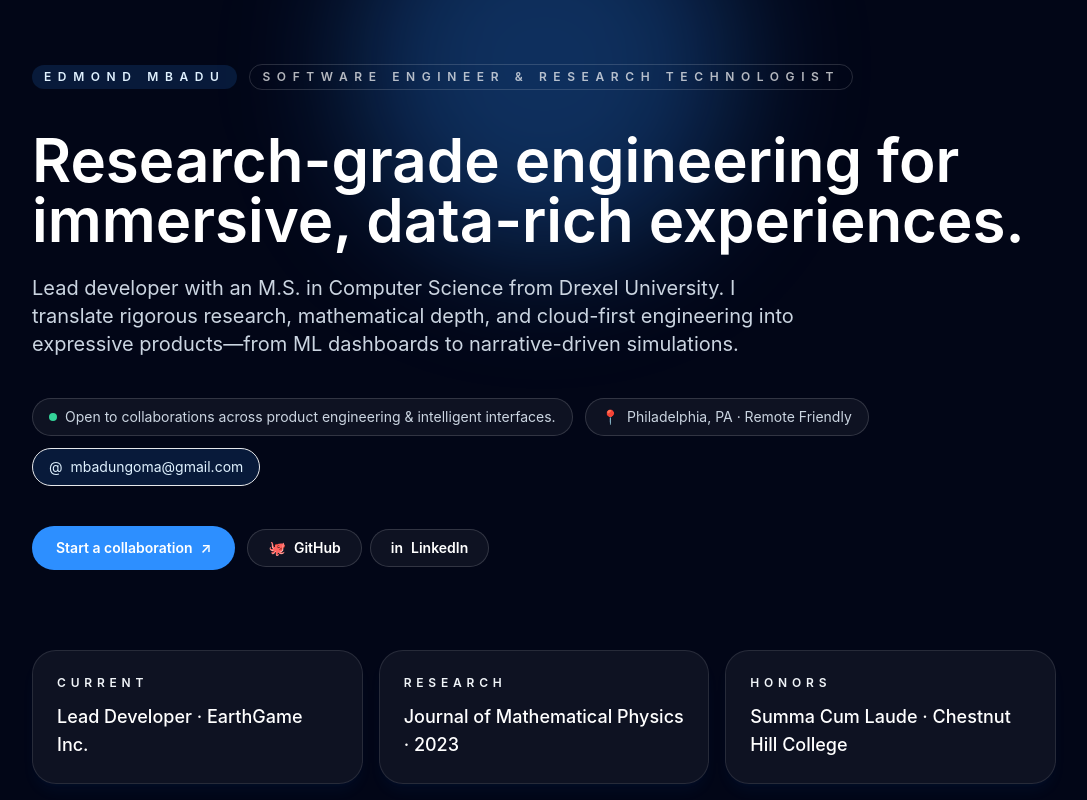
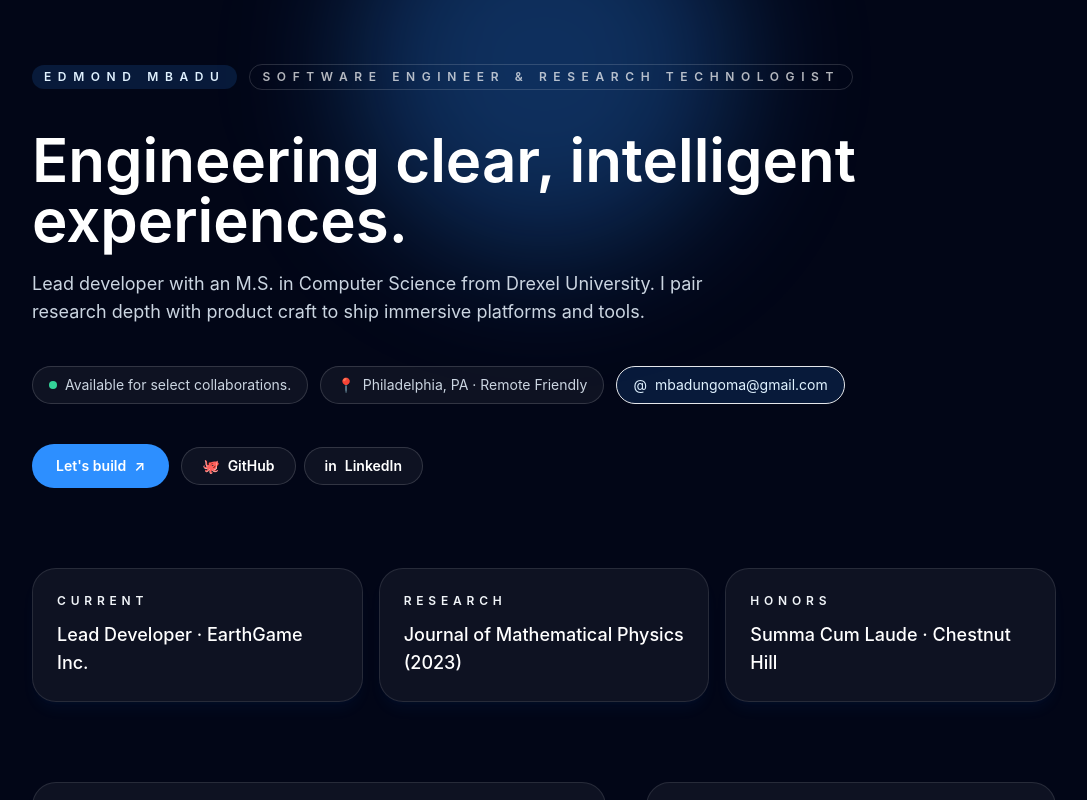
Before and after one commit to EdmondMbadu/edmond-portfolio, an Angular app: page / in a window 1280 px wide. Shown: the top 800 px of the page, without its empty margins (96-1183 px from the left). Built offline with nearby package versions, Linux system fonts and the light colour scheme.

Commit message:
updated the portfolio page

```diff
--- a/src/app/pages/portfolio/portfolio.component.html
+++ b/src/app/pages/portfolio/portfolio.component.html
@@ -12,16 +12,16 @@
         <span class="rounded-full border border-white/15 px-3 py-1 text-white/70">{{ hero.title }}</span>
       </div>
 
-      <div class="space-y-6">
+      <div class="space-y-5">
         <h1 class="text-4xl font-semibold leading-tight text-white md:text-5xl lg:text-6xl">
           {{ hero.tagline }}
         </h1>
-        <p class="max-w-3xl text-lg text-slate-300 md:text-xl">
+        <p class="max-w-2xl text-base text-slate-300 md:text-lg">
           {{ hero.summary }}
         </p>
       </div>
 
-      <div class="flex flex-wrap items-center gap-3 text-sm text-slate-300">
+      <div class="flex flex-wrap items-center gap-3 text-xs text-slate-300 md:text-sm">
         <span class="inline-flex items-center gap-2 rounded-full border border-white/15 bg-white/5 px-4 py-2">
           <span aria-hidden="true" class="h-2 w-2 rounded-full bg-emerald-400"></span>
           {{ hero.availability }}
@@ -44,7 +44,7 @@
           class="inline-flex items-center gap-2 rounded-full bg-brand-500 px-6 py-3 text-sm font-semibold text-white transition hover:bg-brand-400 focus-visible:outline focus-visible:outline-2 focus-visible:outline-offset-2 focus-visible:outline-brand-300"
           [href]="'mailto:' + hero.email"
         >
-          Start a collaboration
+          Let&apos;s build
           <span aria-hidden="true">↗</span>
         </a>
         <div class="flex flex-wrap gap-2">
--- a/src/app/pages/portfolio/portfolio.component.ts
+++ b/src/app/pages/portfolio/portfolio.component.ts
@@ -11,18 +11,18 @@ export class PortfolioComponent {
   protected readonly hero = {
     name: 'Edmond Mbadu',
     title: 'Software Engineer & Research Technologist',
-    tagline: 'Research-grade engineering for immersive, data-rich experiences.',
+    tagline: 'Engineering clear, intelligent experiences.',
     summary:
-      'Lead developer with an M.S. in Computer Science from Drexel University. I translate rigorous research, mathematical depth, and cloud-first engineering into expressive products—from ML dashboards to narrative-driven simulations.',
+      'Lead developer with an M.S. in Computer Science from Drexel University. I pair research depth with product craft to ship immersive platforms and tools.',
     email: 'mbadungoma@gmail.com',
     location: 'Philadelphia, PA · Remote Friendly',
-    availability: 'Open to collaborations across product engineering & intelligent interfaces.'
+    availability: 'Available for select collaborations.'
   };
 
   protected readonly heroHighlights = [
     { label: 'Current', value: 'Lead Developer · EarthGame Inc.' },
-    { label: 'Research', value: 'Journal of Mathematical Physics · 2023' },
-    { label: 'Honors', value: 'Summa Cum Laude · Chestnut Hill College' }
+    { label: 'Research', value: 'Journal of Mathematical Physics (2023)' },
+    { label: 'Honors', value: 'Summa Cum Laude · Chestnut Hill' }
   ];
 
   protected readonly socials = [
```
